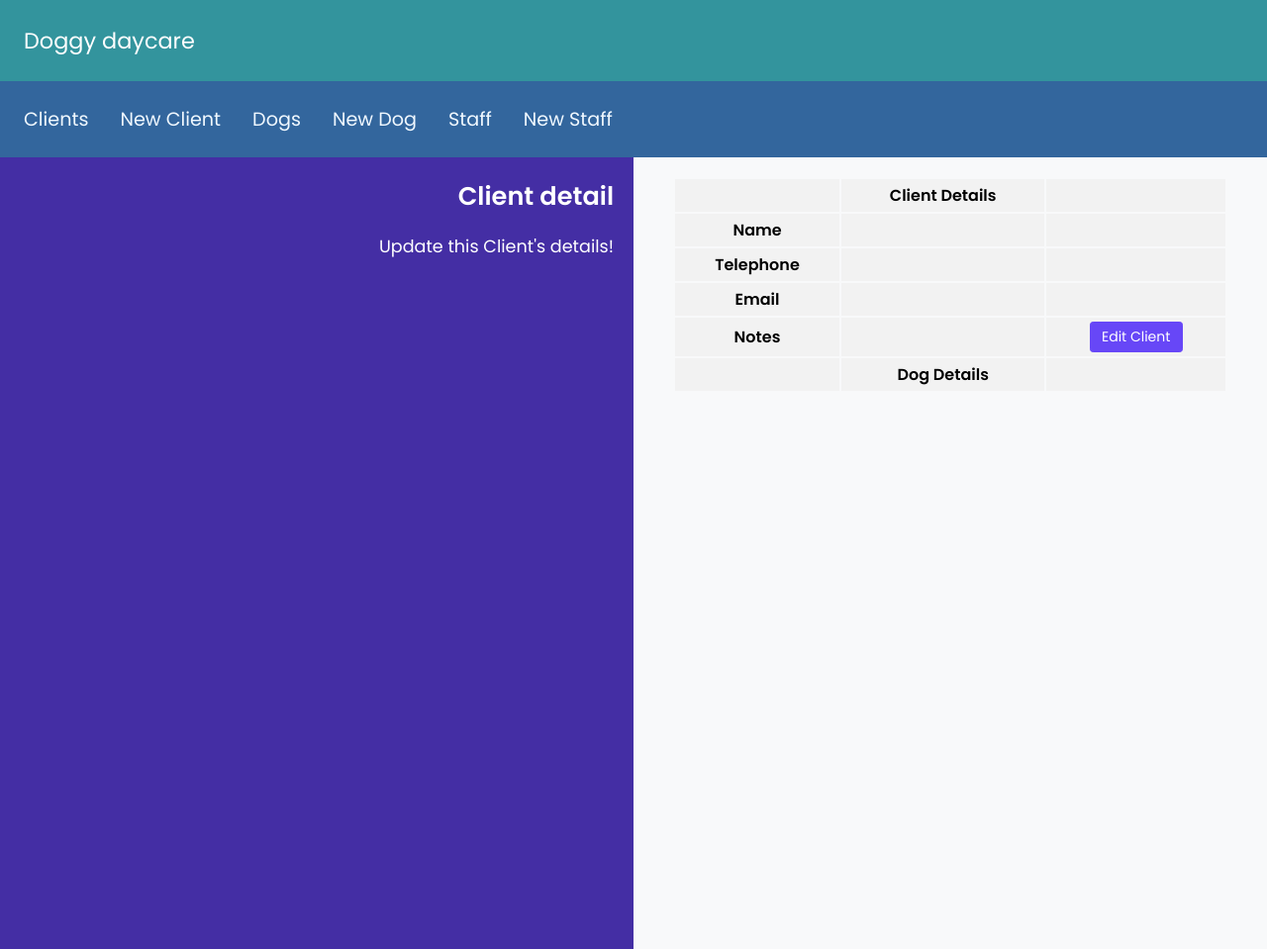
After one commit to conradr/Doggy_Daycare, a Flask app: template templates/clients/client_show.html in a window 1280 px wide. The commit adds this page. Shown: the whole page at 99% size. Run offline with Flask 2, Linux system fonts and the light colour scheme; the template is opened without the code that fills it, so the values that code supplies are empty.

```diff
--- a/static/css/style.css
+++ b/static/css/style.css
@@ -163,11 +163,11 @@ h3 {
   margin-left: 20px;
   min-width: 90px;
 }
-.book-thumb {
+.thumb {
   width: 90px;
 }
 
-.book-cover {
+.cover {
   width: 400px;
 }
 
--- /dev/null
+++ b/templates/clients/client_show.html
@@ -0,0 +1,95 @@
+{% extends "base.html" %} {% block content %}
+<div class="wrapper">
+  <section class="form-left">
+    <h1 class="white">Client detail</h1>
+    <p class="white">Update this Client's details!</p>
+  </section>
+  <section class="form-right">
+    <table class="table">
+      <tr>
+      <td></td>
+      <th>Client Details</th>
+      <td></td>
+    </tr>
+    <tr>
+      <th>Name</th>
+       <td>{{client.name }}</td>
+        <td></td>
+
+    </tr>
+    <tr>
+      <th>Telephone</th>
+      <td>{{client.tel }}</td>
+       <th></th>
+    </tr>
+    <tr>
+      <th>Email</th>
+      <td>{{client.email }}</td>
+       <th></th>
+    </tr>
+    <tr>
+       <th>Notes</th>
+      <td>{{client.notes }}</td>
+
+       <td class="edit-buttons">
+        <a class="btn btn-primary" href="/clients/{{client.id}}/update">Edit Client</a>
+      </td>
+    </tr>
+    <tr>
+      <th></th>
+      <th>Dog Details</th>
+      <th></th>
+    </tr>
+  {% for dog in clients_dogs %}
+      <tr>
+      <th>Image</th>
+      <td><img src="{{dog.image}}" class="thumb"/></td>
+      <th></th>
+    </tr>
+    <tr>
+      <th>Name</th>
+      <td>{{dog.name}}</td>
+      <th></th>
+    </tr>
+     <tr>
+      <th>Description</th>
+      <td>{{dog.description}}</td>
+      <th></th>
+    </tr>
+    <tr>
+      <th>D.O.B</th>
+      <td>{{dog.dob}}</td>
+      <th></th>
+    </tr>
+     <tr>
+      <th>Breed</th>
+      <td>{{dog.breed}}</td>
+      <th></th>
+    </tr>
+    <tr>
+      <th>Neutered</th>
+      <td>{{dog.neutered}}</td>
+      <th></th>
+    </tr>
+    <tr>
+      <th>Vaccination</th>
+      <td>{{dog.vaccinations}}</td>
+      <th></th>
+    </tr>
+     <tr>
+      <th>Checked in?</th>
+      <td>{{dog.checked_in}}</td>
+      <th></th>
+    </tr>
+    <tr>
+      <th>Staff Responsible</th>
+      <td>{{dog.staff}}</td>
+       <td class="edit-buttons">
+        <a class="btn btn-primary" href="/clients/{{client.id}}/update">Edit Dog</a>
+      </td>
+    </tr>
+  {% endfor %}
+
+  </section>
+</div>
+{% endblock %}
```
Also changed, not shown: controllers/client_controller.py (+7 -2 lines), templates/clients/client_edit.html (+0 -8 lines).
